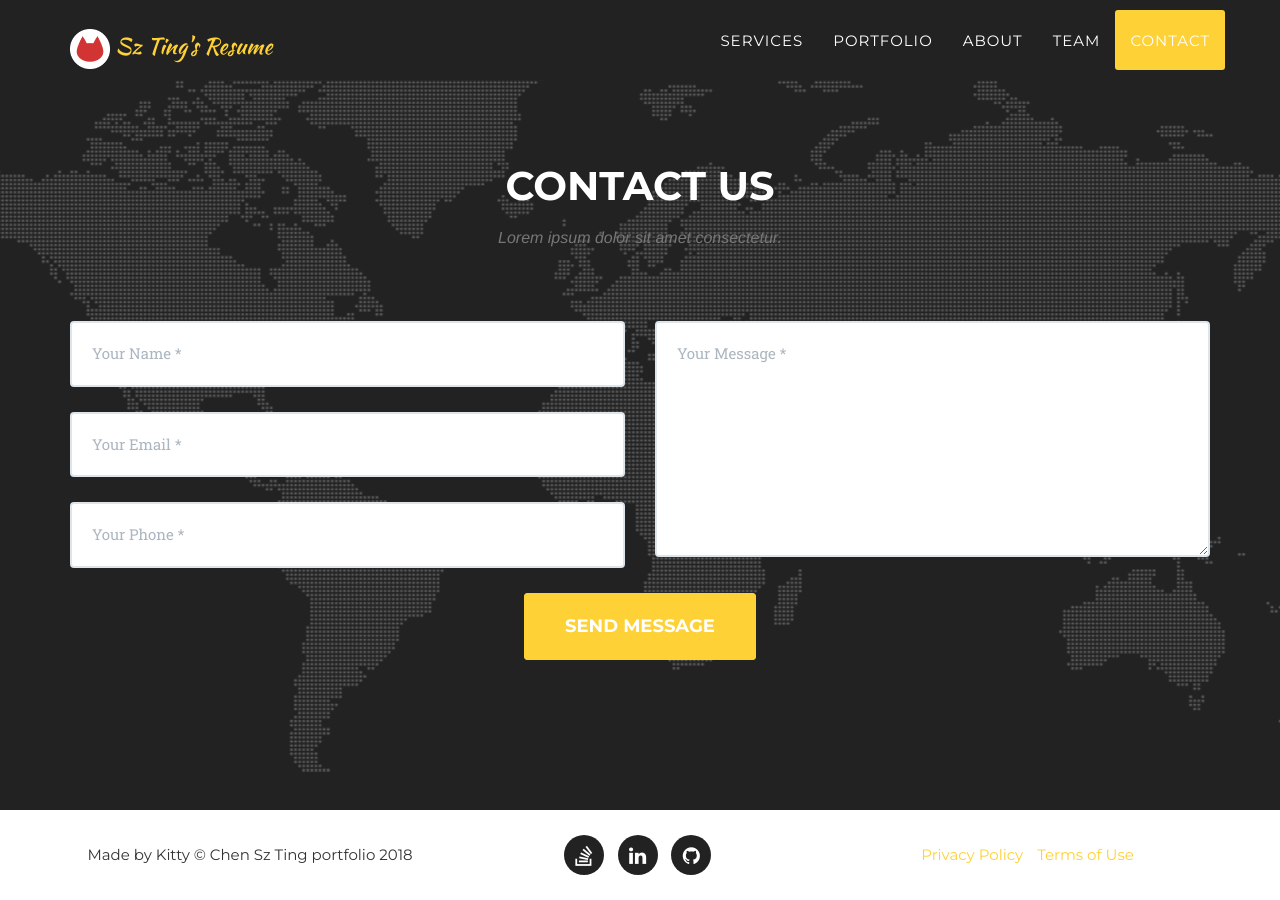
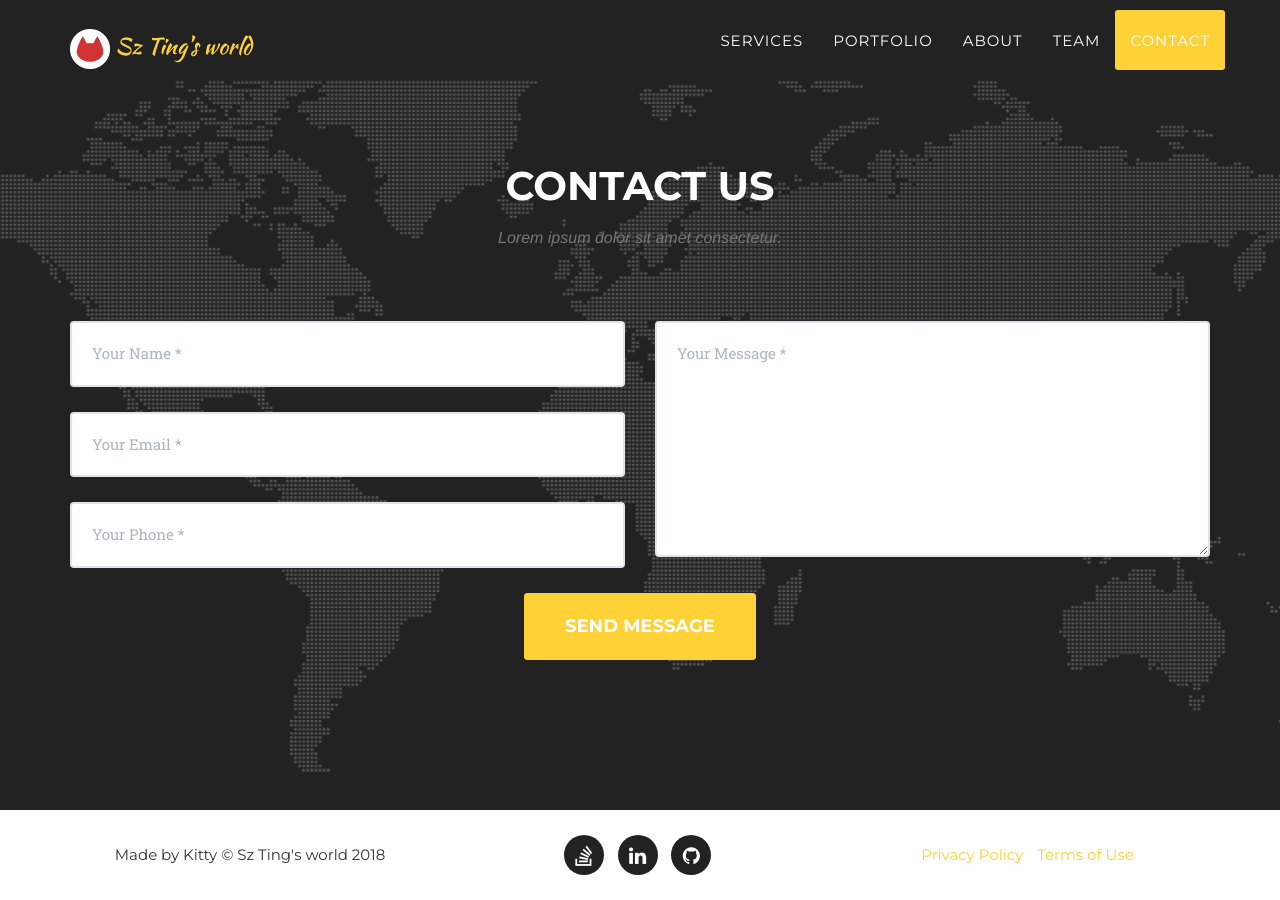
Before and after one commit to KittyCake/jekyll-portfolio, a Jekyll site: the page built from index.html, in a window 1280 px wide and 900 px high, scrolled down 5961 px. Built offline with Jekyll 4.4.1, drawn with Linux system fonts in a browser that asks for light colours; some web fonts are replaced.

Commit message:
change data

```diff
--- a/_config.yml
+++ b/_config.yml
@@ -2,7 +2,7 @@ url: https://y7kim.github.io
 # baseurl: /agency-jekyll-theme/
 
 # Site settings
-title: Chen Sz Ting portfolio
+title: Sz Ting's world
 email: kimikamis@gmail.com
 description: "Write an awesome description for your new site here. You can edit this line in _config.yml. It will appear in your document head meta (for Google search results) and in your feed.xml site description."
 
--- a/_includes/header.html
+++ b/_includes/header.html
@@ -11,7 +11,7 @@
                 </button>
                 <a class="navbar-brand page-scroll" href="#page-top">
                   <img src="img/logo.png" alt="logo" style="width: 40px">
-                  Sz Ting's Resume
+                  {{site.title}}
                 </a>
             </div>
 
```
